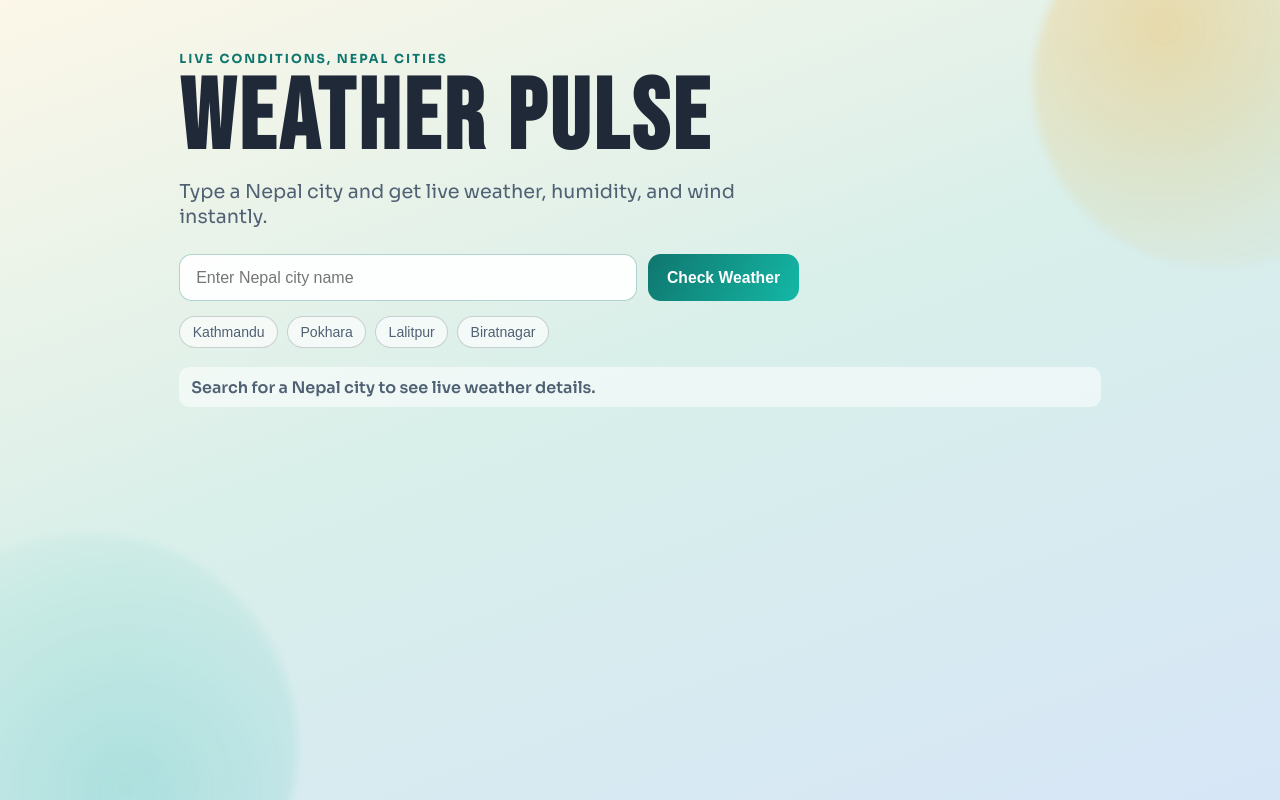
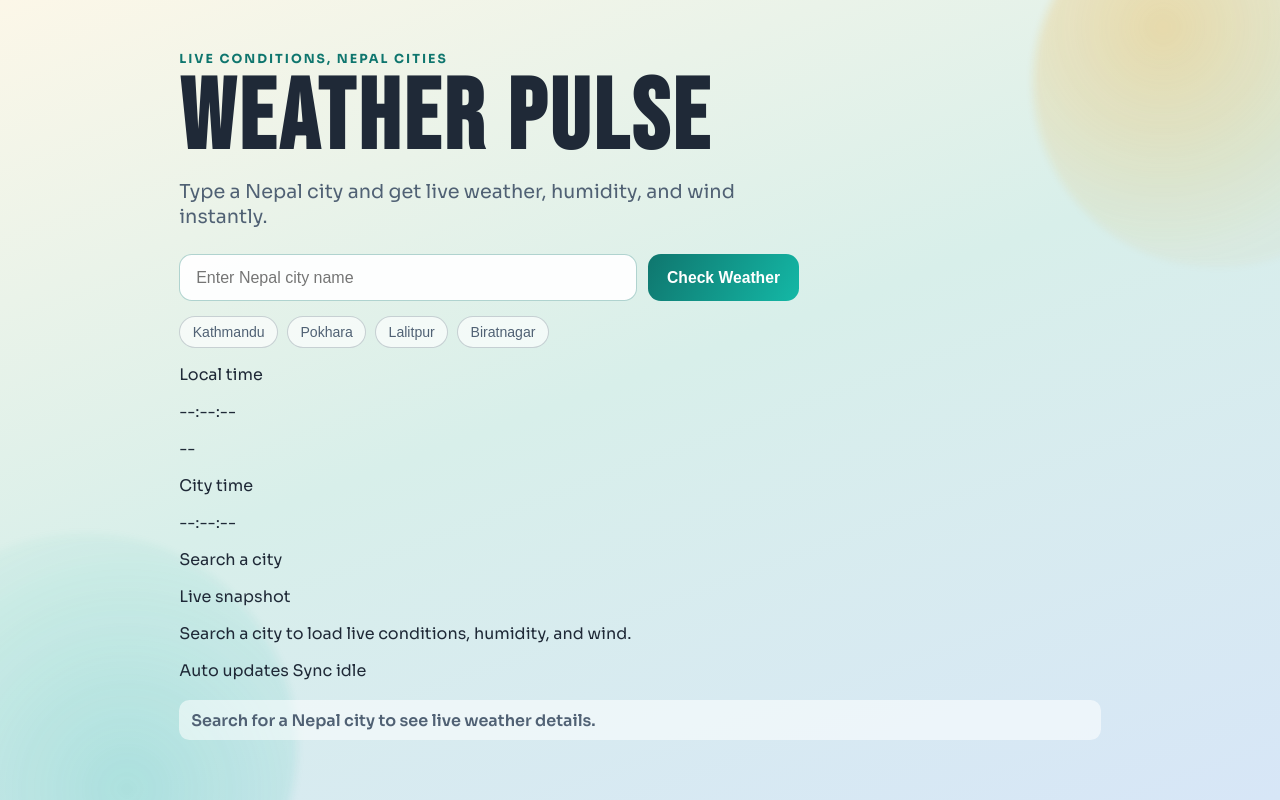
Before and after one commit to YujalBasnet/Wheather_Checkk, a Python web app: template templates/index.html in a window 1280 px wide. Run offline with Jinja, Linux system fonts and the light colour scheme; the template is opened without the code that fills it, so the values that code supplies are empty.

Commit message:
lil chng

```diff
--- a/templates/index.html
+++ b/templates/index.html
@@ -16,6 +16,7 @@
 
     <main class="page">
         <section class="hero reveal">
+            <div class="hero-main">
                 <p class="kicker">Live Conditions, Nepal Cities</p>
                 <h1>Weather Pulse</h1>
                 <p class="subtitle">Type a Nepal city and get live weather, humidity, and wind instantly.</p>
@@ -32,6 +33,28 @@
                     <button type="button" class="chip" data-city="Lalitpur">Lalitpur</button>
                     <button type="button" class="chip" data-city="Biratnagar">Biratnagar</button>
                 </div>
+            </div>
+
+            <aside class="hero-side">
+                <div class="time-card">
+                    <p class="time-title">Local time</p>
+                    <p id="localClock" class="time-value">--:--:--</p>
+                    <p id="localDate" class="time-meta">--</p>
+                    <div class="time-divider"></div>
+                    <p id="locationClockLabel" class="time-title">City time</p>
+                    <p id="locationClock" class="time-value">--:--:--</p>
+                    <p id="locationDate" class="time-meta">Search a city</p>
+                </div>
+
+                <div class="insight-card">
+                    <p class="insight-title">Live snapshot</p>
+                    <p id="conditionSummary" class="insight-text">Search a city to load live conditions, humidity, and wind.</p>
+                    <div class="insight-row">
+                        <span class="insight-pill">Auto updates</span>
+                        <span id="syncStatus" class="insight-pill">Sync idle</span>
+                    </div>
+                </div>
+            </aside>
         </section>
 
         <section id="status" class="status reveal" aria-live="polite"></section>
```
Lines whose indentation alone changed are shown as unchanged.
